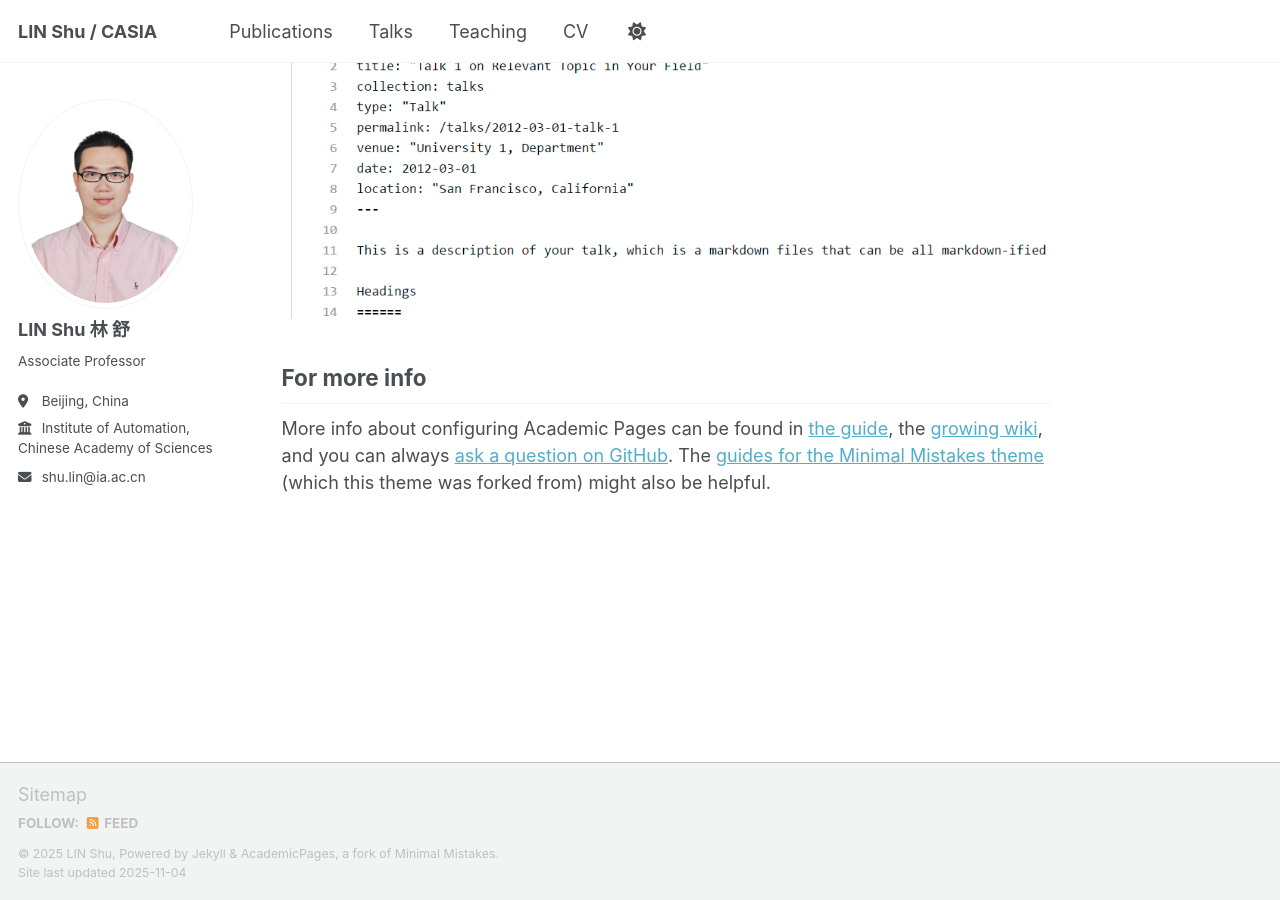
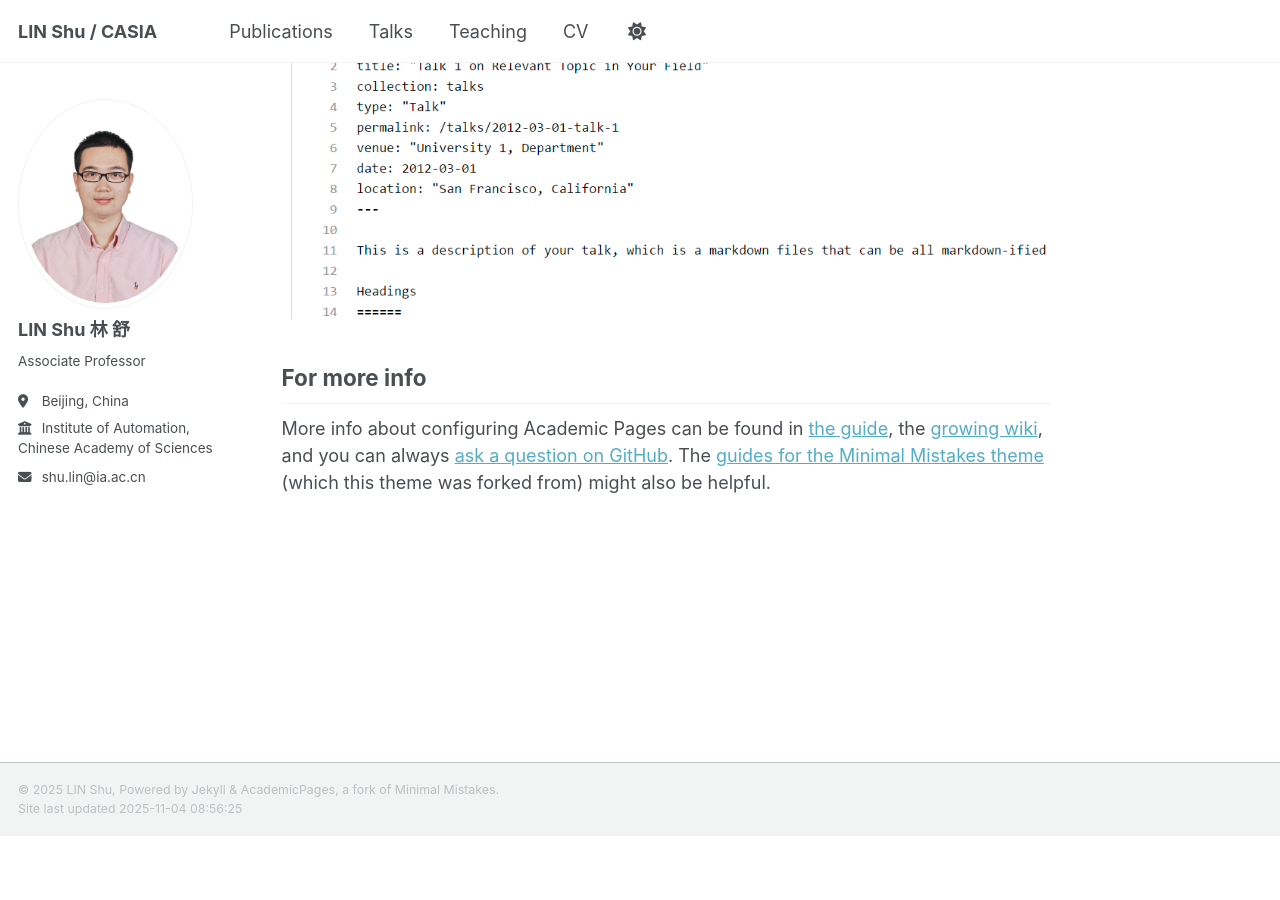
Before and after one commit to linshu-casia/linshu-casia.github.io, a Jekyll site: the page built from _pages/about.md, in a window 1280 px wide and 900 px high, scrolled down 2852 px. Built offline with Jekyll 4.4.1, drawn with Linux system fonts in a browser that asks for light colours; a script that is not in the unit is left out; after the commit the page ends 3688 px from its top, so only the background shows below that.

Commit message:
更新页脚

```diff
--- a/_includes/footer.html
+++ b/_includes/footer.html
@@ -1,7 +1,7 @@
 {% include base_path %}
 
 {% if site.author.github or site.author.bitbucket or site.atom_feed.hide != true %}
-<div class="page__footer-follow">
+<!-- <div class="page__footer-follow">
   <ul class="social-icons">
     {% if site.data.ui-text[site.locale].follow_label %}
       <li><strong>{{ site.data.ui-text[site.locale].follow_label }}</strong></li>
@@ -16,10 +16,10 @@
     <li><a href="{% if site.atom_feed.path %}{{ site.atom_feed.path }}{% else %}{{ base_path }}/feed.xml{% endif %}"><i class="fa fa-fw fa-rss-square" aria-hidden="true"></i> {{ site.data.ui-text[site.locale].feed_label | default: "Feed" }}</a></li>
     {% endif %}
   </ul>
-</div>
+</div> -->
 {% endif %}
 
 <div class="page__footer-copyright">
   &copy; {{ site.time | date: '%Y' }} {{ site.name | default: site.title }}, {{ site.data.ui-text[site.locale].powered_by | default: "Powered by" }} <a href="https://jekyllrb.com" rel="nofollow">Jekyll</a> &amp; <a href="https://github.com/academicpages/academicpages.github.io">AcademicPages</a>, a fork of <a href="https://mademistakes.com/work/minimal-mistakes-jekyll-theme/" rel="nofollow">Minimal Mistakes</a>.<br />
-  Site last updated {{ "now" | date: '%Y-%m-%d' }}
+  Site last updated {{ "now" | date: '%Y-%m-%d %H:%M:%S' }}
 </div>
--- a/_includes/footer/custom.html
+++ b/_includes/footer/custom.html
@@ -1,6 +1,6 @@
 <!-- start custom footer snippets -->
 
-<a href="/sitemap/">Sitemap</a>
+<!-- <a href="/sitemap/">Sitemap</a> -->
 
 <!-- Support for MatJax -->
 <script defer src="https://cdnjs.cloudflare.com/polyfill/v3/polyfill.min.js?features=es6"></script>
```
